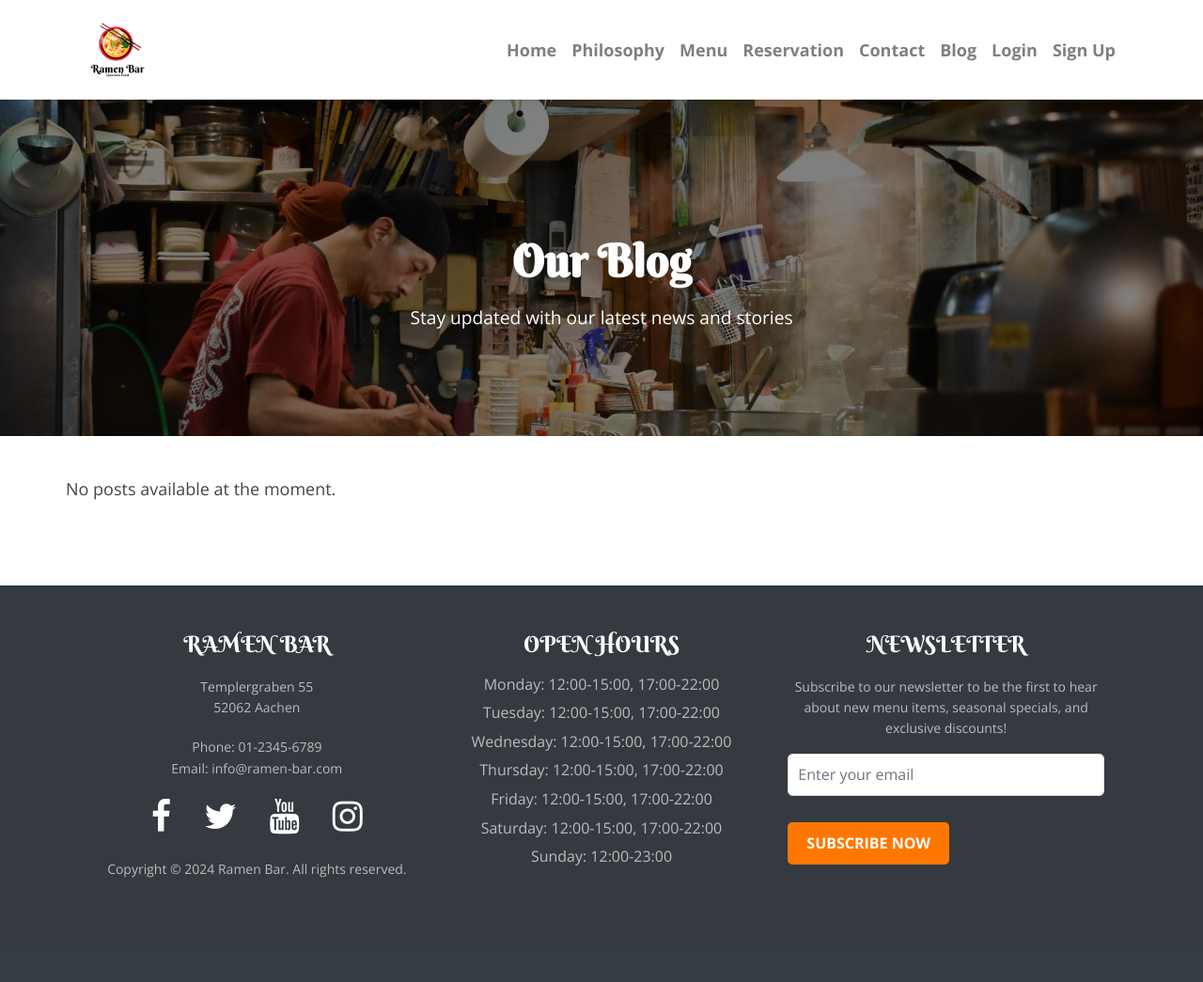
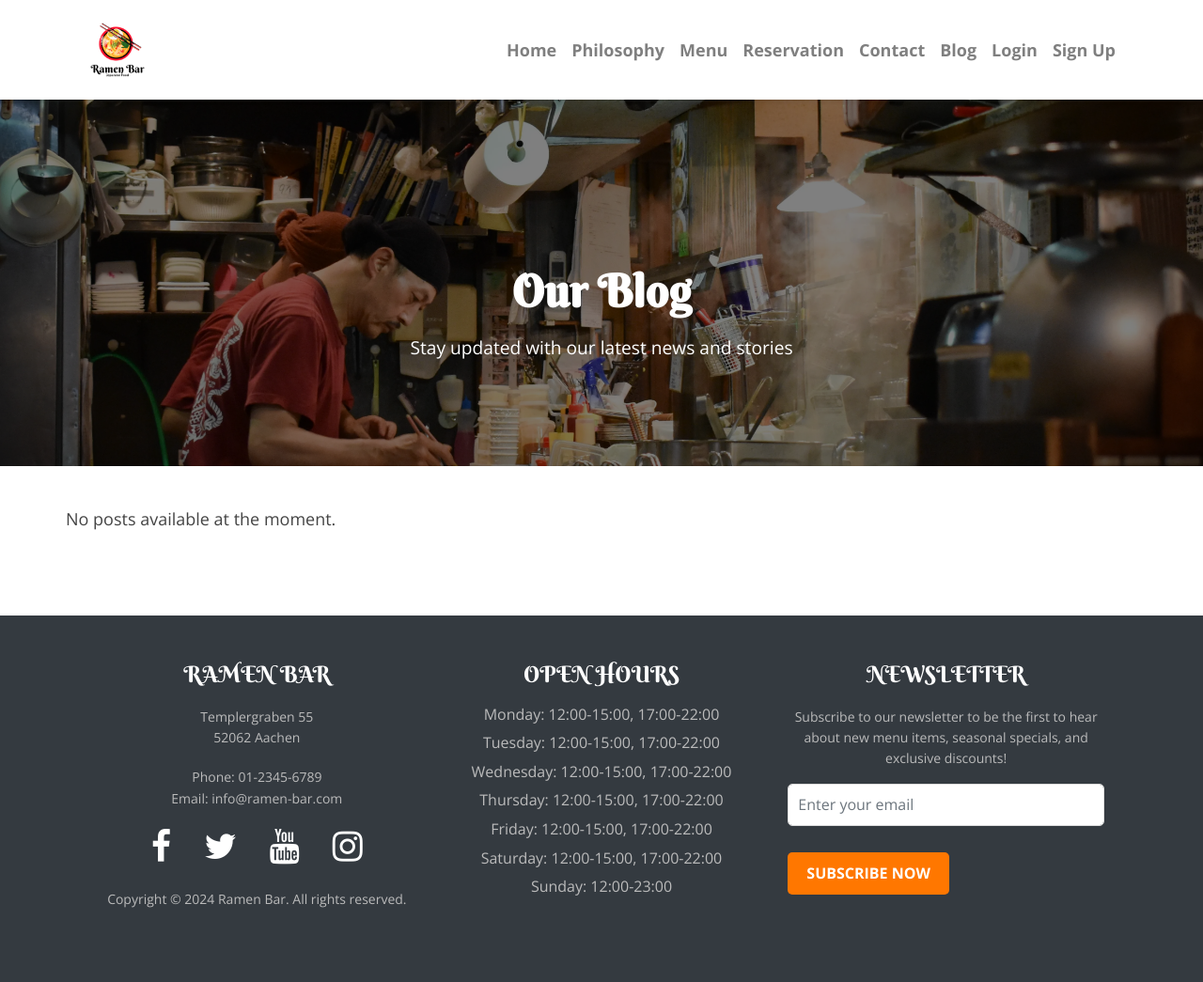
Before and after one commit to micmic210/booking-app, a Django app: page /blog/ in a window 1280 px wide. Shown: the whole page at 94% size. Before the commit the page ends 934 px from the top, so only its background shows below. Run offline with Django 4.2, Linux system fonts and the light colour scheme; data that the repository does not hold is empty; some libraries are stand-ins or nearby versions.

Commit message:
Fix top margin of flash message box in base.html

```diff
--- a/templates/base.html
+++ b/templates/base.html
@@ -83,7 +83,7 @@
         </div>
     </header>
 
-    <main class="main-content pt-5 mt-3">
+    <main class="main-content pt-5 mt-5">
         <!-- Flash Messages -->
         {% if messages %}
         <div class="container mt-3">
```
